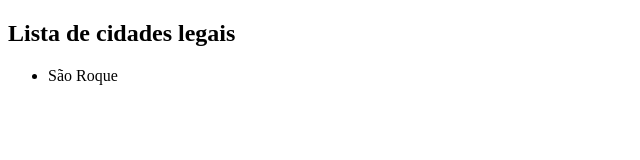
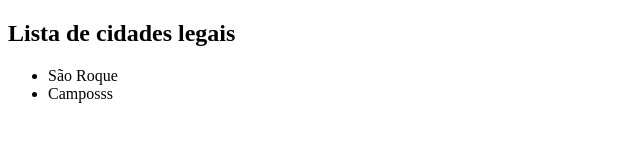
Before and after one commit to PalomaSts/Topicos-Especiais-Fatec, a plain HTML site: page index.html in a window 1280 px wide. Shown: the full height of the page, 0-640 px from the left. Drawn offline with Linux system fonts and the light colour scheme.

Commit message:
Alteracoes da Brenda

```diff
--- a/index.html
+++ b/index.html
@@ -12,6 +12,9 @@
         <li>
             São Roque
         </li>
+        <li>
+            Camposss
+        </li>
     </ul>
 </body>
 </html>
```
